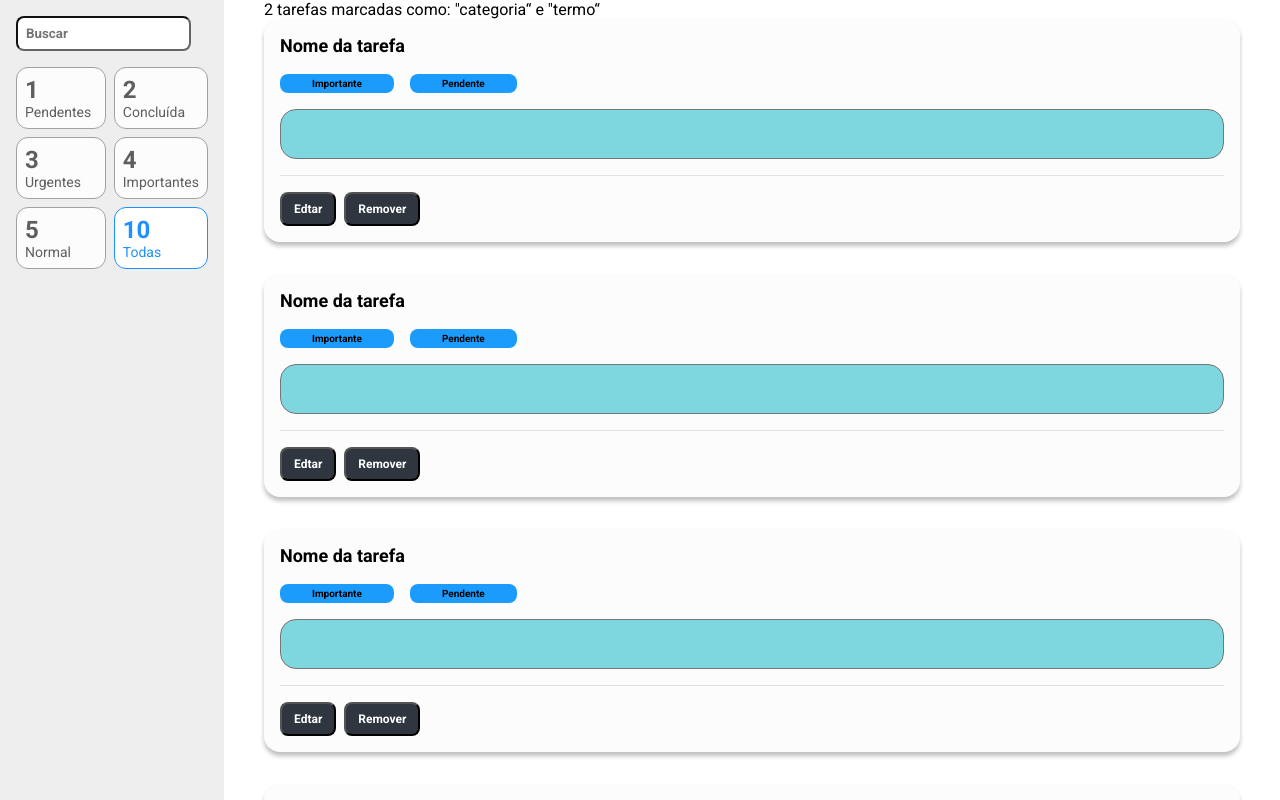
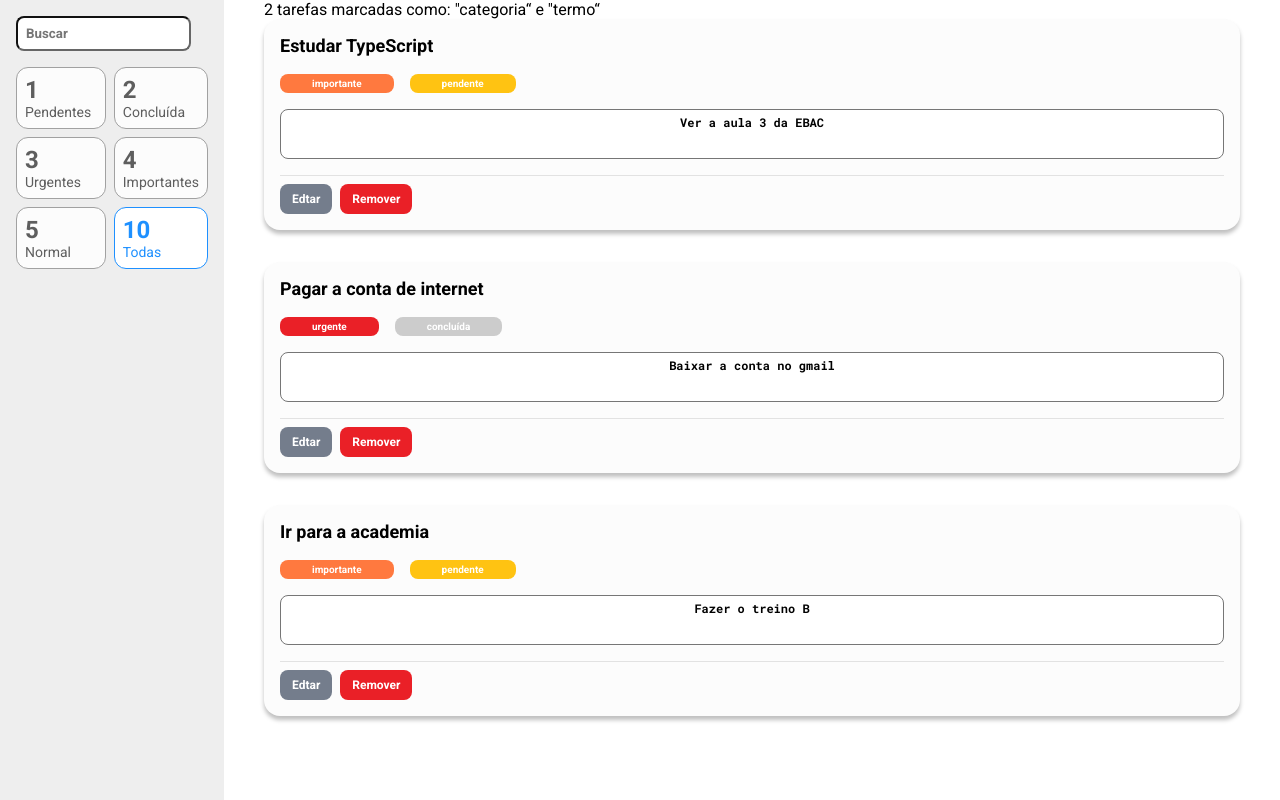
Before and after one commit to Xmaloe/Lista_Tarefas, a React (Create React App) app: page / in a window 1280 px wide. Built offline with nearby package versions, Linux system fonts and the light colour scheme.

Commit message:
finalizado a lista de tarefas

```diff
--- a/src/Components/Tarefa/index.tsx
+++ b/src/Components/Tarefa/index.tsx
@@ -1,16 +1,39 @@
+import { useState } from 'react'
 import * as S from './styles'
 
-const Tarefa = () => (
-  <S.CardTarefa>
-    <S.Titulo>Nome da tarefa</S.Titulo>
-    <S.Tag>Importante</S.Tag>
-    <S.Tag>Pendente</S.Tag>
-    <S.Descricao />
-    <S.BarraAcoes>
-      <S.Botao>Edtar</S.Botao>
-      <S.Botao>Remover</S.Botao>
-    </S.BarraAcoes>
-  </S.CardTarefa>
-)
+type Props = {
+  titulo: string
+  prioridade: string
+  status: string
+  descricao: string
+}
+
+const Tarefa = ({ descricao, prioridade, status, titulo }: Props) => {
+  const [estaEditando, setEstaEditando] = useState(false)
+
+  return (
+    <S.CardTarefa>
+      <S.Titulo>{titulo}</S.Titulo>
+      <S.Tag prioridade={prioridade}>{prioridade}</S.Tag>
+      <S.Tag status={status}>{status}</S.Tag>
+      <S.Descricao value={descricao} />
+      <S.BarraAcoes>
+        {estaEditando ? (
+          <>
+            <S.BotaoSalvar>Salvar</S.BotaoSalvar>
+            <S.BotaoCancelarRemover onClick={() => setEstaEditando(false)}>
+              Cancelar
+            </S.BotaoCancelarRemover>
+          </>
+        ) : (
+          <>
+            <S.Botao onClick={() => setEstaEditando(true)}>Edtar</S.Botao>
+            <S.BotaoCancelarRemover>Remover</S.BotaoCancelarRemover>
+          </>
+        )}
+      </S.BarraAcoes>
+    </S.CardTarefa>
+  )
+}
 
 export default Tarefa
--- a/src/Components/Tarefa/styles.ts
+++ b/src/Components/Tarefa/styles.ts
@@ -1,4 +1,22 @@
 import styled from 'styled-components'
+import variaveis from '../../styles/variaveis'
+
+type TagProps = {
+  prioridade?: string
+  status?: string
+}
+
+function retornaCorDeFundo(props: TagProps): string {
+  if ('status' in props) {
+    if (props.status === 'pendente') return variaveis.amarelo
+    if (props.status === 'concluida') return variaveis.verde
+    return '#ccc'
+  } else if ('prioridade' in props) {
+    if (props.prioridade === 'urgente') return variaveis.vermelho
+    if (props.prioridade === 'importante') return variaveis.laranja
+  }
+  return '#ccc'
+}
 
 export const CardTarefa = styled.div`
   background-color: #fcfcfc;
@@ -14,14 +32,15 @@
   margin-bottom: 16px;
 `
 
-export const Tag = styled.span`
+export const Tag = styled.span<TagProps>`
   display: inline-block;
   padding: 4px 32px;
   font-size: 10px;
   font-weight: bold;
-  background-color: #1b9cfc;
+  background-color: ${(props) => retornaCorDeFundo(props)};
   margin-right: 16px;
   border-radius: 8px;
+  color: #fff;
 `
 
 export const Descricao = styled.textarea`
@@ -29,17 +48,18 @@
   width: 100%;
   margin-top: 16px;
   color: #black;
-  font-size: 14px;
+  font-size: 12px;
+  text-align: center;
+  font-weight: bold;
   line-height: 24px;
   font-family: 'Roboto Mono', monospace;
   margin-bottom: 16px;
   resize: none;
-  border-radius: 16px;
-  background-color: #7ed6df;
+  border-radius: 8px;
 `
 
 export const BarraAcoes = styled.div`
-  padding-top: 16px;
+  padding-top: 8px;
   border-top: 1px solid rgba(0, 0, 0, 0.1);
 `
 
@@ -49,7 +69,14 @@
   color: #fff;
   padding: 8px 12px;
   cursor: pointer;
-  background-color: #2f3640;
+  background-color: #747d8c;
+  border: none;
   border-radius: 8px;
   margin-right: 8px;
 `
+export const BotaoSalvar = styled(Botao)`
+  background-color: ${variaveis.verde};
+`
+export const BotaoCancelarRemover = styled(Botao)`
+  background-color: ${variaveis.vermelho};
+`
--- a/src/Containers/ListaDeTarefa/index.tsx
+++ b/src/Containers/ListaDeTarefa/index.tsx
@@ -1,25 +1,41 @@
 import Tarefa from '../../Components/Tarefa'
 import { Container } from './styles'
+
+const tarefas = [
+  {
+    titulo: 'Estudar TypeScript',
+    descricao: 'Ver a aula 3 da EBAC',
+    prioridade: 'importante',
+    status: 'pendente'
+  },
+  {
+    titulo: 'Pagar a conta de internet',
+    descricao: 'Baixar a conta no gmail',
+    prioridade: 'urgente',
+    status: 'concluída'
+  },
+  {
+    titulo: 'Ir para a academia',
+    descricao: 'Fazer o treino B',
+    prioridade: 'importante',
+    status: 'pendente'
+  }
+]
 
 const ListaDeTarefas = () => (
   <Container>
     <p>2 tarefas marcadas como: &quot;categoria&ldquo; e &quot;termo&ldquo;</p>
     <ul>
-      <li>
-        <Tarefa />
-      </li>
-      <li>
-        <Tarefa />
-      </li>
-      <li>
-        <Tarefa />
-      </li>
-      <li>
-        <Tarefa />
-      </li>
-      <li>
-        <Tarefa />
-      </li>
+      {tarefas.map((t) => (
+        <li key={t.titulo}>
+          <Tarefa
+            descricao={t.descricao}
+            titulo={t.titulo}
+            status={t.status}
+            prioridade={t.prioridade}
+          />
+        </li>
+      ))}
     </ul>
   </Container>
 )
--- /dev/null
+++ b/src/styles/variaveis.ts
@@ -0,0 +1,6 @@
+export default {
+  vermelho: '#EA2027',
+  verde: '#009432',
+  amarelo: '#FFC312',
+  laranja: '#ff793f'
+}
```
